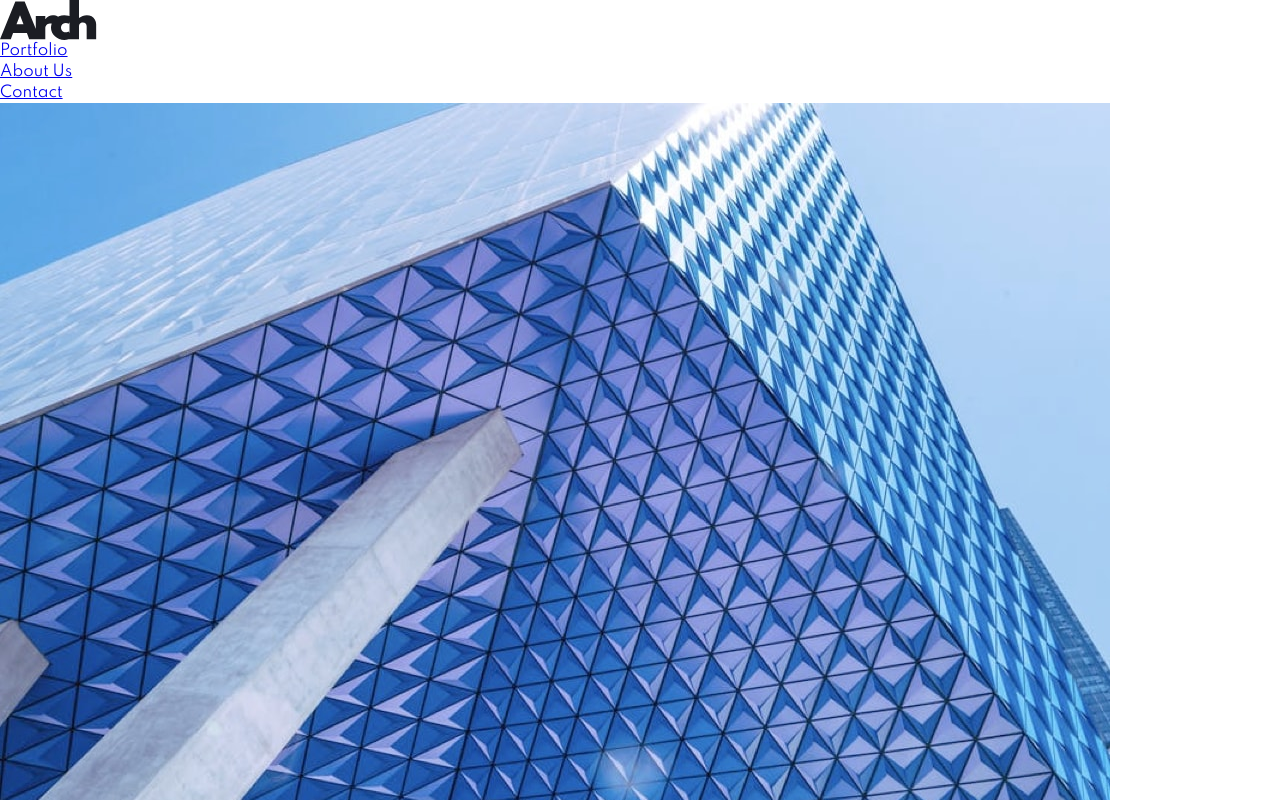
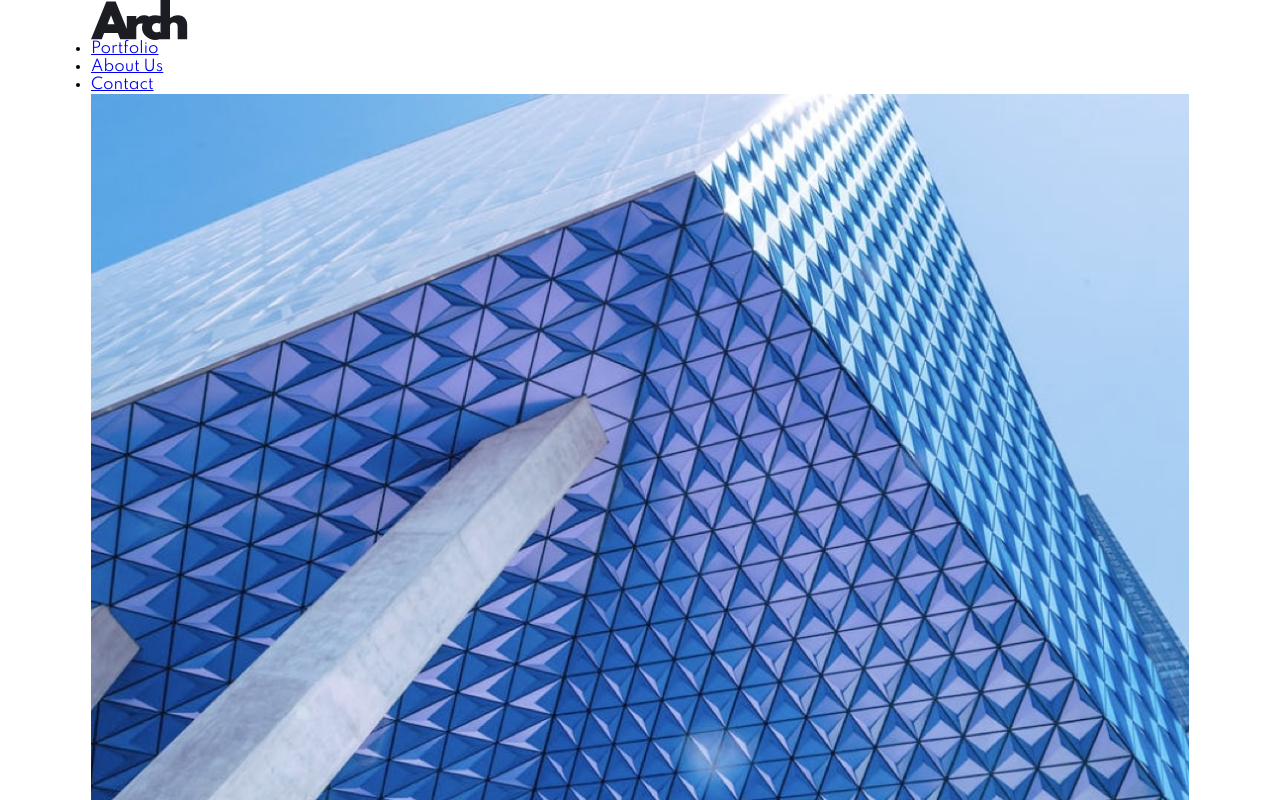
Before and after one commit to Kl3va/arch-studio, a React (Create React App) app: page / in a window 1280 px wide. Shown: the top 800 px of the page. Built offline with nearby package versions, Linux system fonts and the light colour scheme.

Commit message:
added grid layout

```diff
--- a/public/index.html
+++ b/public/index.html
@@ -30,7 +30,7 @@
     -->
     <title>Arch-studio</title>
   </head>
-  <body>
+  <body class="container">
     <noscript>You need to enable JavaScript to run this app.</noscript>
     <div id="root"></div>
     <!--
--- a/src/sass/_base.scss
+++ b/src/sass/_base.scss
@@ -16,12 +16,14 @@ $font-secondary: "Spartan", sans-serif;
 
 //Typography
 .heading-large {
-  font-size: 13.33rem;
+  //font-size: Clamp(5rem, calc(7vw + 1rem), 13rem);
+  font-size: calc(Clamp(5rem, 15vw + 1rem, 13rem));
   color: $very-light-grey;
   font-weight: 700;
 }
 
 .heading-medium {
+  // font-size: calc(Clamp(3.2rem, 7vw + 1rem, 5.33rem);
   font-size: 5.33rem;
   font-weight: 700;
 }
@@ -76,5 +78,20 @@ picture {
 body {
   background-color: $color-primary;
   font-family: $font-secondary;
-  line-height: 1.4;
+  line-height: 1.2;
 }
+
+.container {
+  display: grid;
+  grid-template-rows: auto;
+  grid-template-columns:
+    [full-start] minmax(2rem, 1fr) [center-start]
+    repeat(12, [column-start] minmax(0, 6.1rem) [column-end])
+    [center-end] minmax(2rem, 1fr) [full-end];
+
+  & > * {
+    grid-column: center-start / center-end;
+    grid-row: auto;
+    grid-row-gap: 2rem;
+  }
+}
--- a/src/sass/_home.scss
+++ b/src/sass/_home.scss
@@ -0,0 +1,4 @@
+.header {
+  grid-column: column-start / column-end;
+  // grid-row: auto;
+}
```
